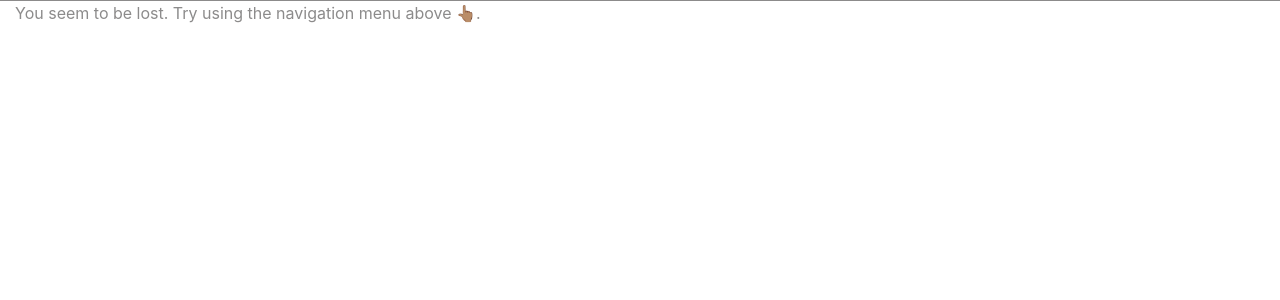
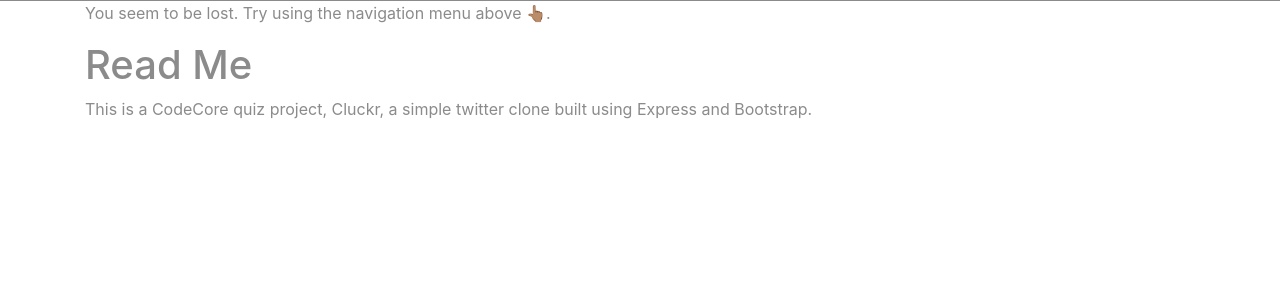
Before and after one commit to chilidoggca/cluckr, a Node server app: page / in a window 1280 px wide. Shown: the part 76-376 px from the top of the page. Run offline with Node 20, Linux system fonts and the light colour scheme.

Commit message:
added readme on localhost root page

```diff
--- a/views/index.ejs
+++ b/views/index.ejs
@@ -1,3 +1,7 @@
 <%- include('./partials/header') %>
-You seem to be lost. Try using the navigation menu above 👆🏽.
+<div class="container">
+  <p>You seem to be lost. Try using the navigation menu above 👆🏽.</p>
+  <h1>Read Me</h1>
+  <p>This is a CodeCore quiz project, Cluckr, a simple twitter clone built using Express and Bootstrap.</p>
+</div>
 <%- include('./partials/footer') %>
```
